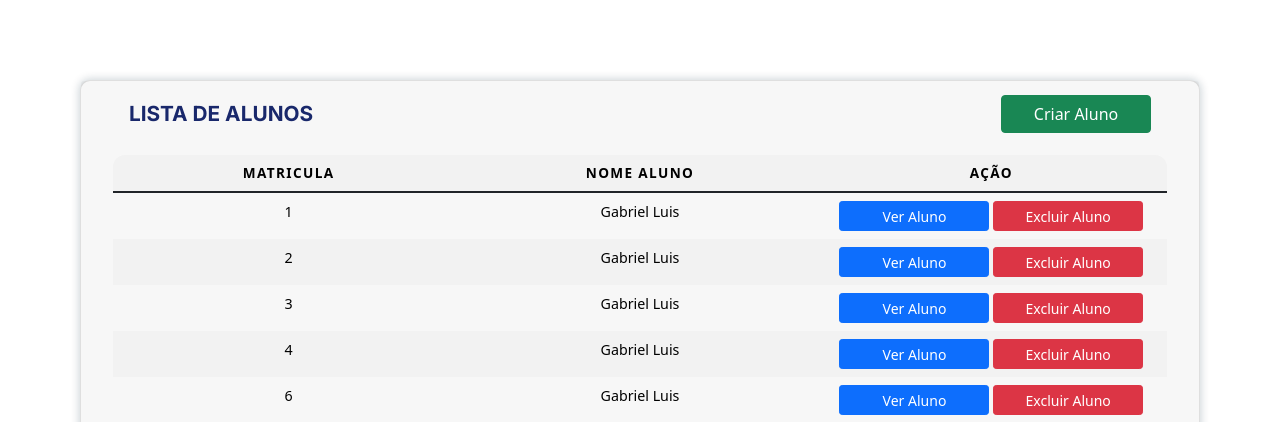
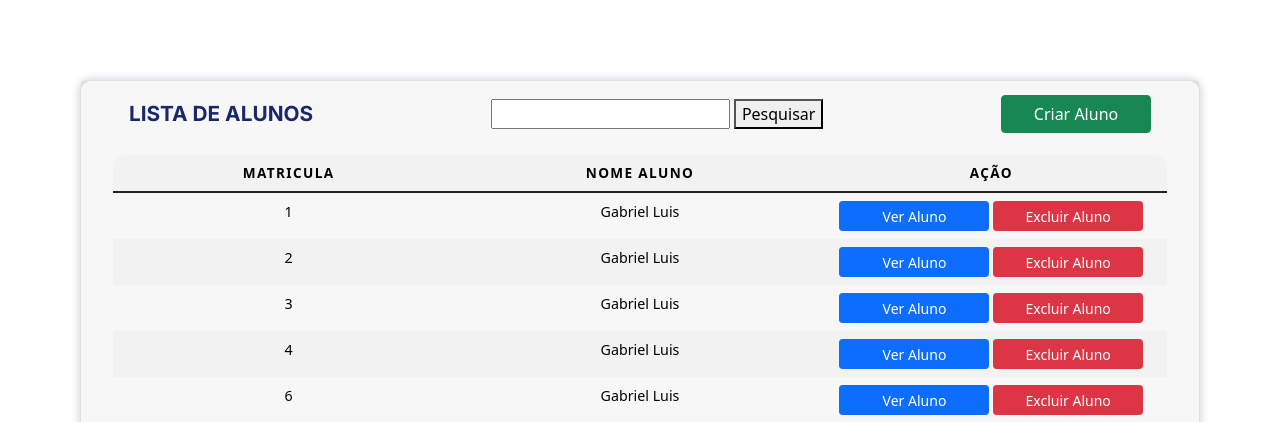
Before and after one commit to Gabriel-Dev-JS/GymPlanner, a Flask app: page /listarAlunos/1 in a window 1280 px wide. Shown: the top 422 px of the page. Run offline with Flask 3, Linux system fonts and the light colour scheme; data comes from the database, SQL or seed files in the repository; some libraries are stand-ins or nearby versions.

Commit message:
atualizacao

```diff
--- a/templates/listarAluno.html
+++ b/templates/listarAluno.html
@@ -17,6 +17,14 @@
         <div class="screen-name-and-logo">
 
             <span class="d-flex align-items-center">LISTA DE ALUNOS</span>
+
+            <div>
+                <input type="text" id="pesquisarAlunos"/>
+                <button id="pesquisarAluno">
+                    Pesquisar
+                </button>
+            </div>
+
             <div class="buttons">
                 <button type="button" class="btn btn-success"
                     onclick="document.getElementById('criarAluno').showModal()">
```
Also changed, not shown: static/js/listarAluno.js (+6 -2 lines).
